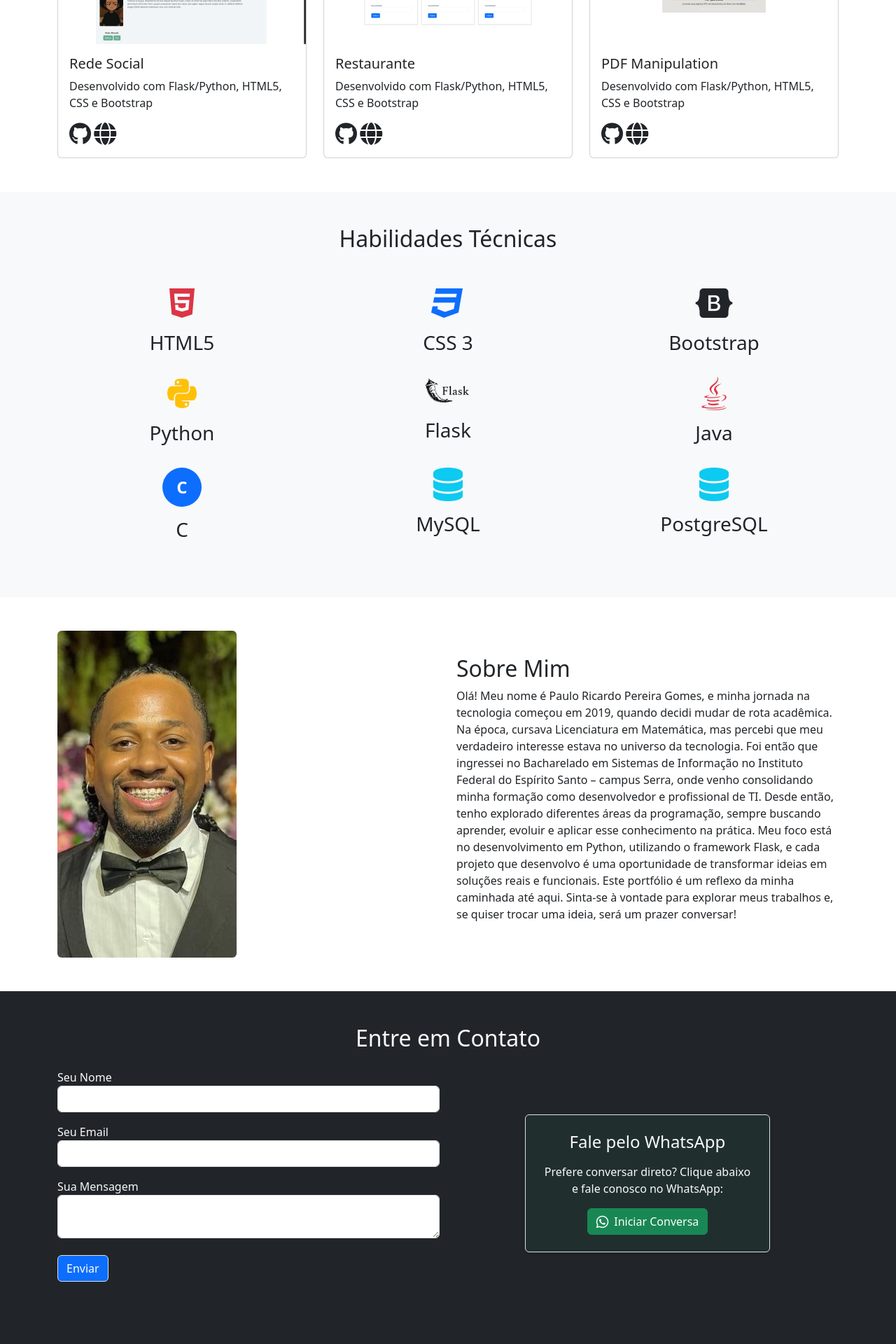
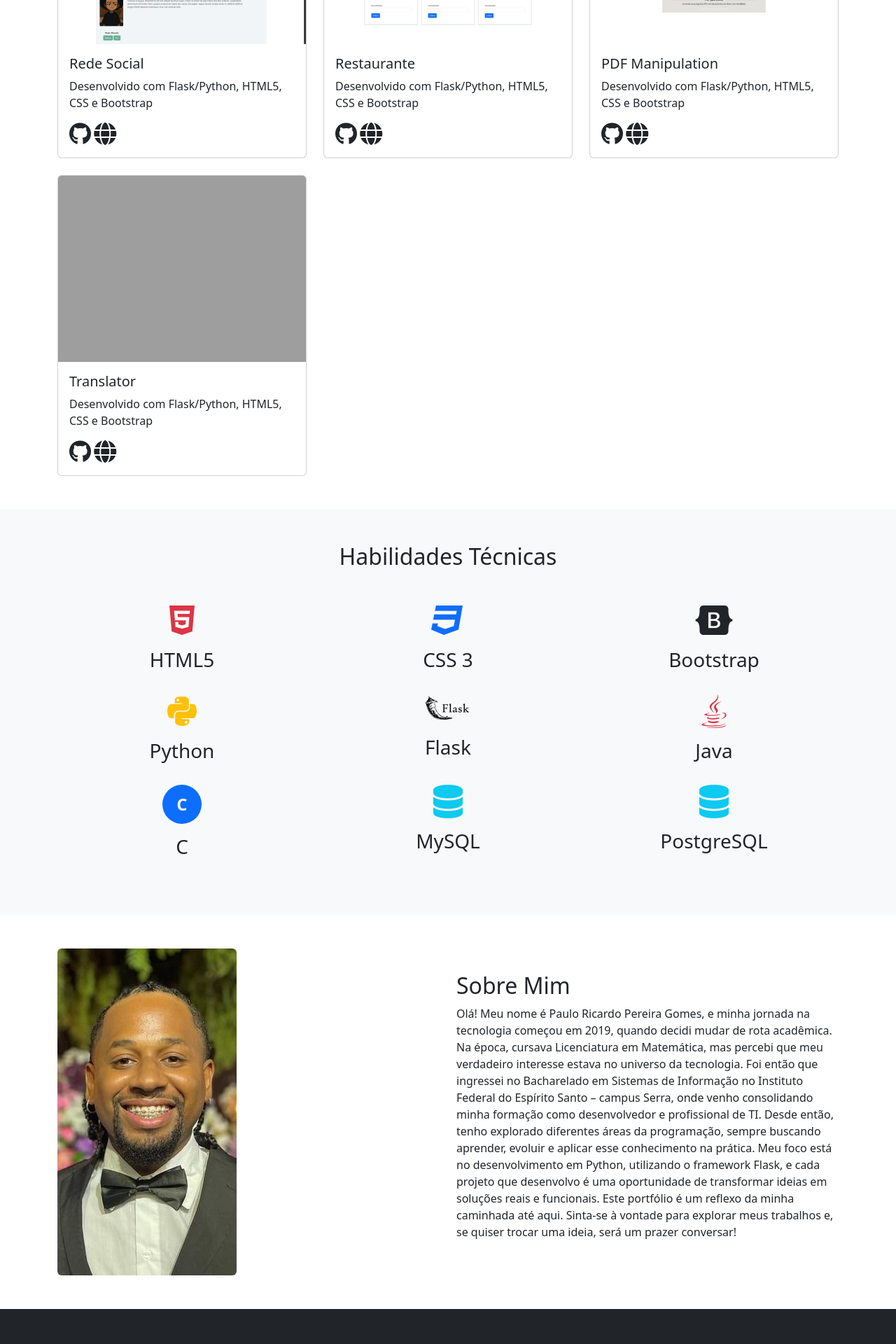
Before and after one commit to pauloricardopg/Portifolio, a Flask app: page / in a window 1280 px wide. Shown: the part 1273-3193 px from the top of the page at 70% size. Run offline with Flask 3, Linux system fonts and the light colour scheme; some libraries are stand-ins or nearby versions; grey boxes are pictures that could not be loaded.

Commit message:
Update home.html

```diff
--- a/portifolio/templates/home.html
+++ b/portifolio/templates/home.html
@@ -64,6 +64,18 @@
                             <p class="card-text">Desenvolvido com Flask/Python, HTML5, CSS e Bootstrap</p>
                             <a href="https://github.com/pauloricardopg/Manipulador-de-PDF" class="text-dark" target="_blank"><i class="fab fa-github fa-2x" id="icone-footer"></i></a>
                             <a href="https://web-production-a850.up.railway.app" class="text-dark" target="_blank"><i class="fas fa-globe fa-2x" id="icone-footer"></i></a>
+                        </div>
+                    </div>
+                </div>
+                <!-- Projeto 4 -->
+                <div class="col-md-6 col-lg-4">
+                    <div class="card h-100">
+                        <img src="{{ url_for('static', filename='img/translator.JPG') }}" class="card-img-top" alt="Projeto 1">
+                        <div class="card-body">
+                            <h5 class="card-title">Translator</h5>
+                            <p class="card-text">Desenvolvido com Flask/Python, HTML5, CSS e Bootstrap</p>
+                            <a href="https://github.com/pauloricardopg/Translator" class="text-dark" target="_blank"><i class="fab fa-github fa-2x" id="icone-footer"></i></a>
+                            <a href="https://web-production-5dfe.up.railway.app" class="text-dark" target="_blank"><i class="fas fa-globe fa-2x" id="icone-footer"></i></a>
                         </div>
                     </div>
                 </div>
```
